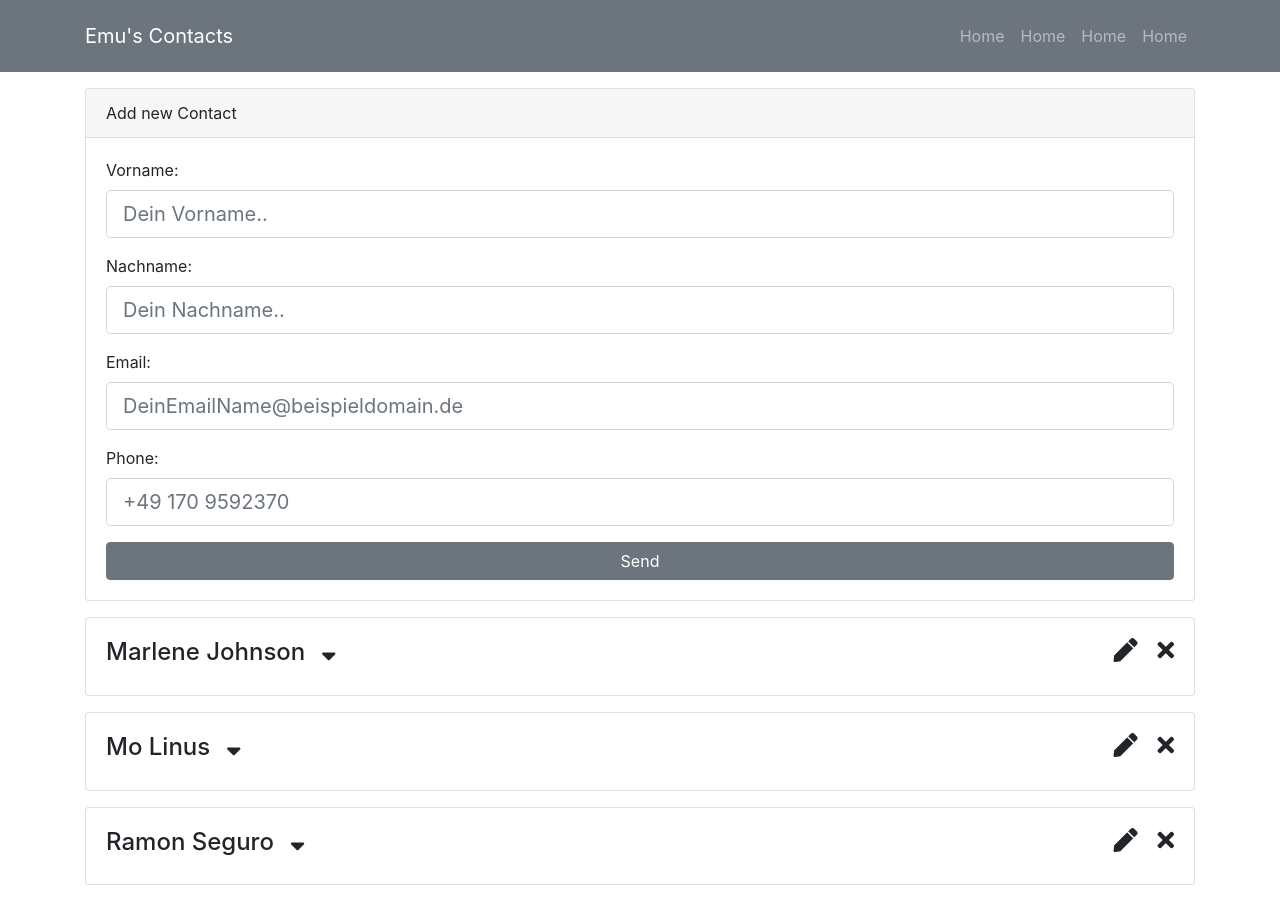
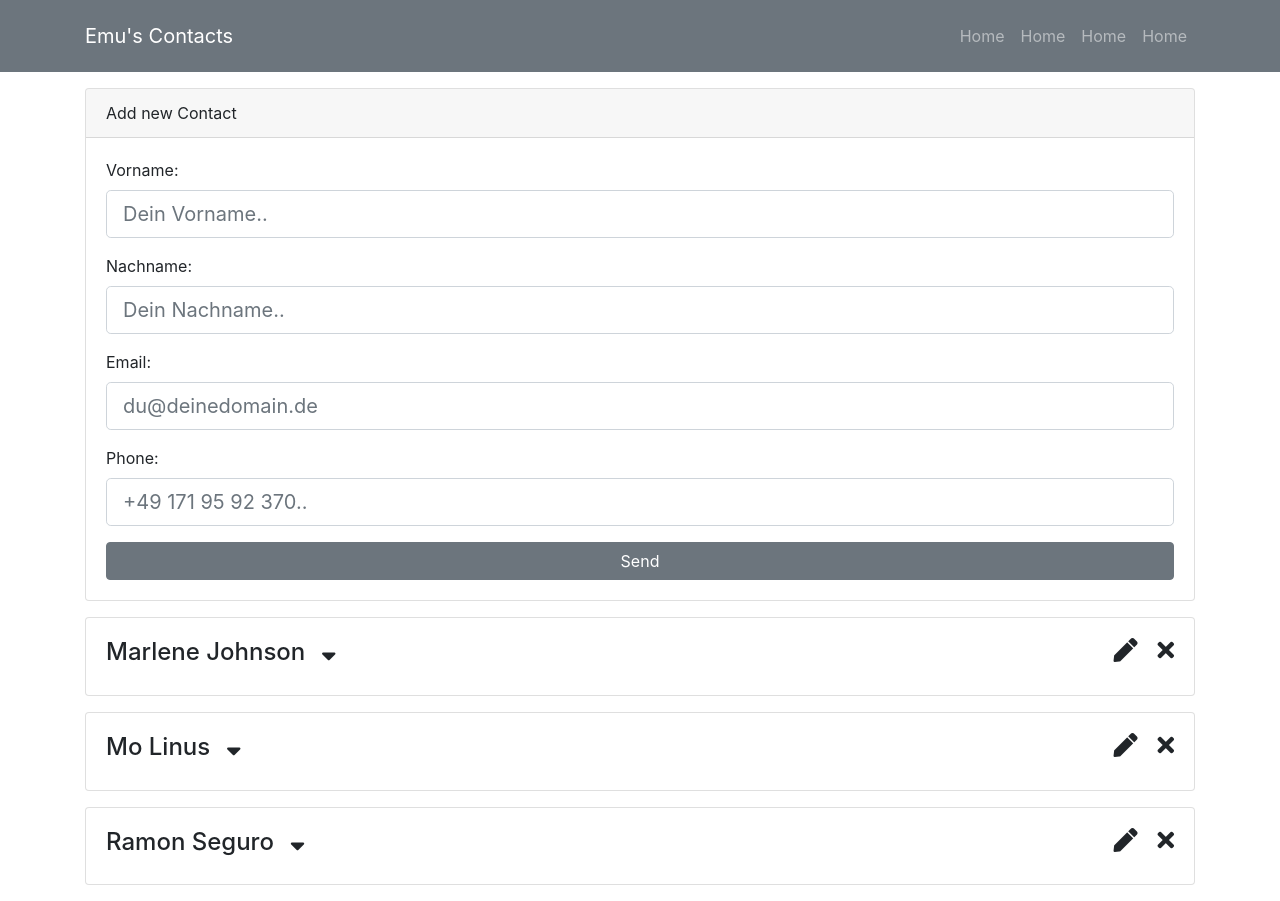
Before and after one commit to theRealEmu/reactPlayground, a React (Create React App) app: page / in a window 1280 px wide. Built offline with nearby package versions, Linux system fonts and the light colour scheme.

Commit message:
Inkl. Form validation

```diff
--- a/package.json
+++ b/package.json
@@ -4,6 +4,7 @@
   "private": true,
   "dependencies": {
     "bootstrap": "^4.3.1",
+    "classnames": "^2.2.6",
     "react": "^16.8.3",
     "react-dom": "^16.8.3",
     "react-scripts": "2.1.5"
--- a/src/App.js
+++ b/src/App.js
@@ -13,6 +13,7 @@ class App extends Component {
 
 
   render() {
+    // console.log("App.js render();");
 
     return(
       <Provider>
@@ -20,7 +21,7 @@ class App extends Component {
           <Header branding="Emu's Contacts"/>
           <div className="container">
             <AddContact></AddContact>
-            <Contacts />
+            <Contacts></Contacts>
           </div>
         </div>
       </Provider>
--- a/src/components/AddContact.js
+++ b/src/components/AddContact.js
@@ -1,23 +1,22 @@
-import React, { Component } from 'react';
-import { Consumer } from '../context';
-import uuid from 'uuid';
-import UserDataModel from './UserDataModel';
-
+import React, { Component } from "react";
+import { Consumer } from "../context";
+import uuid from "uuid";
+import UserDataModel from "./UserDataModel";
+import TextInputGroup from "./TextInputGroup";
 
 class AddContact extends Component {
-
   state = {
     firstName: "",
     lastName: "",
     email: "",
-    phone: ""
-  }
+    phone: "",
+    errors: {}
+  };
 
   //Update state when the Form changes
-  formChange = (e) => {
-    this.setState({[e.target.name] : e.target.value});
-    // console.log(`formChange(): fired, state: ${this.state}, target.name: ${e.target.name}, target.value: ${e.target.value}`);
-  }
+  formChange = e => {
+    this.setState({ [e.target.name]: e.target.value });
+  };
 
   //On submit, build a new Object and send it with dipatch
   formSubmit = (dispatch, e) => {
@@ -25,7 +24,28 @@ class AddContact extends Component {
 
     const { firstName, lastName, email, phone } = this.state;
 
-    const newContact = new UserDataModel (
+    // Check for Errors
+    if (firstName === "") {
+      this.setState({
+        errors: { firstName: "Please fill in your first Name" }
+      });
+      return;
+    }
+    if (lastName === "") {
+      this.setState({ errors: { lastName: "Please fill in your last Name" } });
+      return;
+    }
+    if (email === "") {
+      this.setState({ errors: { email: "Please fill a valid email address" } });
+      return;
+    }
+    if (phone === "") {
+      this.setState({ errors: { phone: "Honey, we need to call you!" } });
+      return;
+    }
+
+    //Build new Contact Object to send to context.js
+    const newContact = new UserDataModel(
       uuid(),
       firstName,
       lastName,
@@ -33,83 +53,90 @@ class AddContact extends Component {
       phone
     );
 
-    dispatch({type: "ADD_CONTACT", payload: newContact});
+    dispatch({ type: "ADD_CONTACT", payload: newContact });
 
-    //Clear Form Fields
-    Array.from(e.target.getElementsByTagName("input")).forEach( input => {
-      input.value = "";
+    //Clear Form Fields (setting this.state {} to empty values)
+    this.setState({
+      firstName: "",
+      lastName: "",
+      email: "",
+      phone: "",
+      errors: {}
     });
 
-
-
-    console.log("setState(): Form submitted, but not, hehehe. State:", this.state, e.target);
-  }
+    console.log(
+      "formSubmit(): this.State(): ",
+      this.state,
+      "e.target: ",
+      e.target
+    );
+  };
 
   render() {
-
-    const { firstName, lastName, email, phone } = this.state;
+    const { firstName, lastName, email, phone, errors } = this.state;
+    // console.log("AddContact.js render(), this.state;", this.state);
 
     return (
       <Consumer>
-        { value => {
+        {value => {
           const { dispatch } = value;
           return (
             <div className="card mb-3">
               <div className="card-header">Add new Contact</div>
               <div className="card-body">
-                <form id="emuForm" onSubmit= {this.formSubmit.bind(this, dispatch)}>
-                  <div className="form-group">
-                    <label htmlFor="firstName">Vorname:</label>
-                    <input
+                <form
+                  id="emuForm"
+                  onSubmit={this.formSubmit.bind(this, dispatch)}
+                >
+                  <TextInputGroup
+                    label="Vorname"
                     type="text"
                     name="firstName"
-                      className="form-control form-control-lg"
                     placeholder="Dein Vorname.."
                     value={firstName}
                     onChange={this.formChange}
+                    error={errors.firstName}
                   />
-                  </div>
-                  <div className="form-group">
-                    <label htmlFor="lastName">Nachname:</label>
-                    <input
+                  <TextInputGroup
+                    label="Nachname"
                     type="text"
                     name="lastName"
-                      className="form-control form-control-lg"
                     placeholder="Dein Nachname.."
                     value={lastName}
                     onChange={this.formChange}
+                    error={errors.lastName}
                   />
-                  </div>
-                  <div className="form-group">
-                    <label htmlFor="email">Email:</label>
-                    <input
-                      type="text"
+                  <TextInputGroup
+                    label="Email"
+                    type="email"
                     name="email"
-                      className="form-control form-control-lg"
-                      placeholder="DeinEmailName@beispieldomain.de"
+                    placeholder="du@deinedomain.de"
                     value={email}
                     onChange={this.formChange}
+                    error={errors.email}
                   />
-                  </div>
-                  <div className="form-group">
-                    <label htmlFor="phone">Phone:</label>
-                    <input
+                  <TextInputGroup
+                    label="Phone"
                     type="text"
                     name="phone"
-                      className="form-control form-control-lg"
-                      placeholder="+49 170 9592370"
+                    placeholder="+49 171 95 92 370.."
                     value={phone}
                     onChange={this.formChange}
+                    error={errors.phone}
                   />
-                  </div>
-                  <input type="submit" className="btn btn-secondary btn-block" value="Send" />
+
+                  <input
+                    type="submit"
+                    className="btn btn-secondary btn-block"
+                    value="Send"
+                  />
                 </form>
               </div>
             </div>
-          )
+          );
         }}
       </Consumer>
-    ) //End return()
+    ); //End return()
   } //End render()
 }
 
--- a/src/components/Contact.js
+++ b/src/components/Contact.js
@@ -31,6 +31,7 @@ class Contact extends Component {
   }
 
   render() {
+    // console.log("Contact.js render();");
 
     const { contact } = this.props;
     const { showContactInfo } = this.state;
@@ -40,6 +41,7 @@ class Contact extends Component {
         {value => {
 
           const { dispatch } = value;
+          // console.log(value);
 
           return (
             <div className="card card-body mb-3">
@@ -54,7 +56,7 @@ class Contact extends Component {
                   <li className="list-group-item"> Phone: {contact.phone} </li>
                 </ul>
               ) : null}
-          </div>
+            </div>
           );
         }}
       </Consumer>
--- a/src/components/Contacts.js
+++ b/src/components/Contacts.js
@@ -5,6 +5,7 @@ import { Consumer } from '../context';
 class Contacts extends Component {
 
   render() {
+    // console.log("Contacts.js render();");
 
     return (
       <Consumer>
--- /dev/null
+++ b/src/components/TextInputGroup.js
@@ -0,0 +1,46 @@
+import React from "react";
+import PropTypes from "prop-types";
+import classnamesModule from "classnames";
+
+const TextInputGroup = ({
+  label,
+  name,
+  value,
+  placeholder,
+  type,
+  onChange,
+  error
+}) => {
+  return (
+    <div className="form-group">
+      <label htmlFor={name}>{label}:</label>
+      <input
+        type={type}
+        name={name}
+        className={classnamesModule("form-control form-control-lg", {
+          "is-invalid": error
+        })}
+        placeholder={placeholder}
+        value={value}
+        onChange={onChange}
+      />
+      {error ? <div className="invalid-feedback">{error}</div> : ""}
+    </div>
+  );
+};
+
+TextInputGroup.propTypes = {
+  name: PropTypes.string.isRequired,
+  label: PropTypes.string.isRequired,
+  placeholder: PropTypes.string.isRequired,
+  value: PropTypes.string.isRequired,
+  type: PropTypes.string.isRequired,
+  onChange: PropTypes.func.isRequired
+  //error: PropTypes.string.isRequired
+};
+
+TextInputGroup.defaultProps = {
+  type: "text"
+};
+
+export default TextInputGroup;
--- a/src/context.js
+++ b/src/context.js
@@ -52,6 +52,8 @@ export class Provider extends Component {
   };
 
   render() {
+    // console.log("context.js render(); this.state", this.state);
+
     return(
       <Context.Provider value={this.state}>
         {this.props.children}
```
Also changed, not shown: 1 other file (tests, documents, lock files or other folders). Lines whose indentation alone changed are shown as unchanged.
